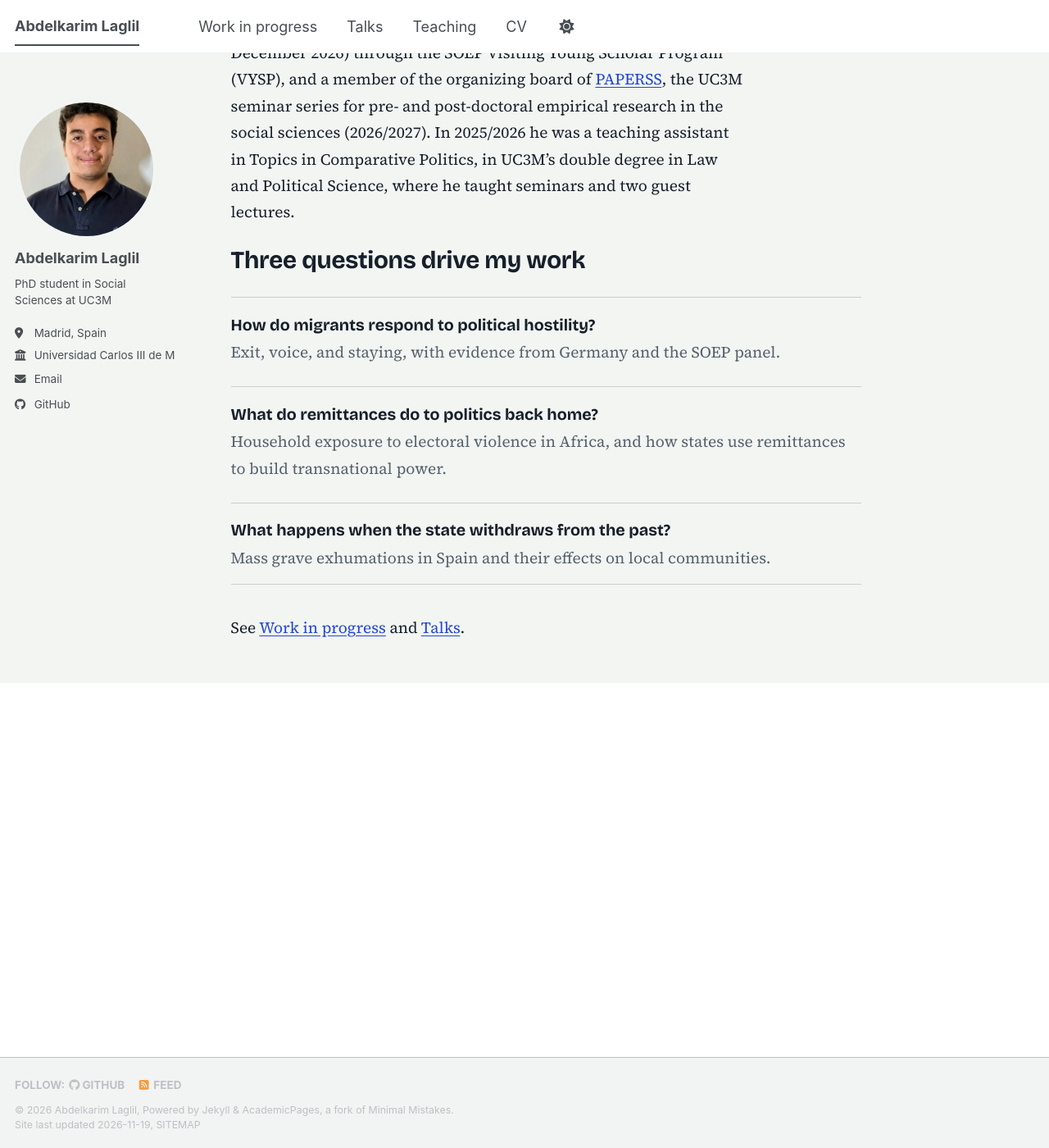
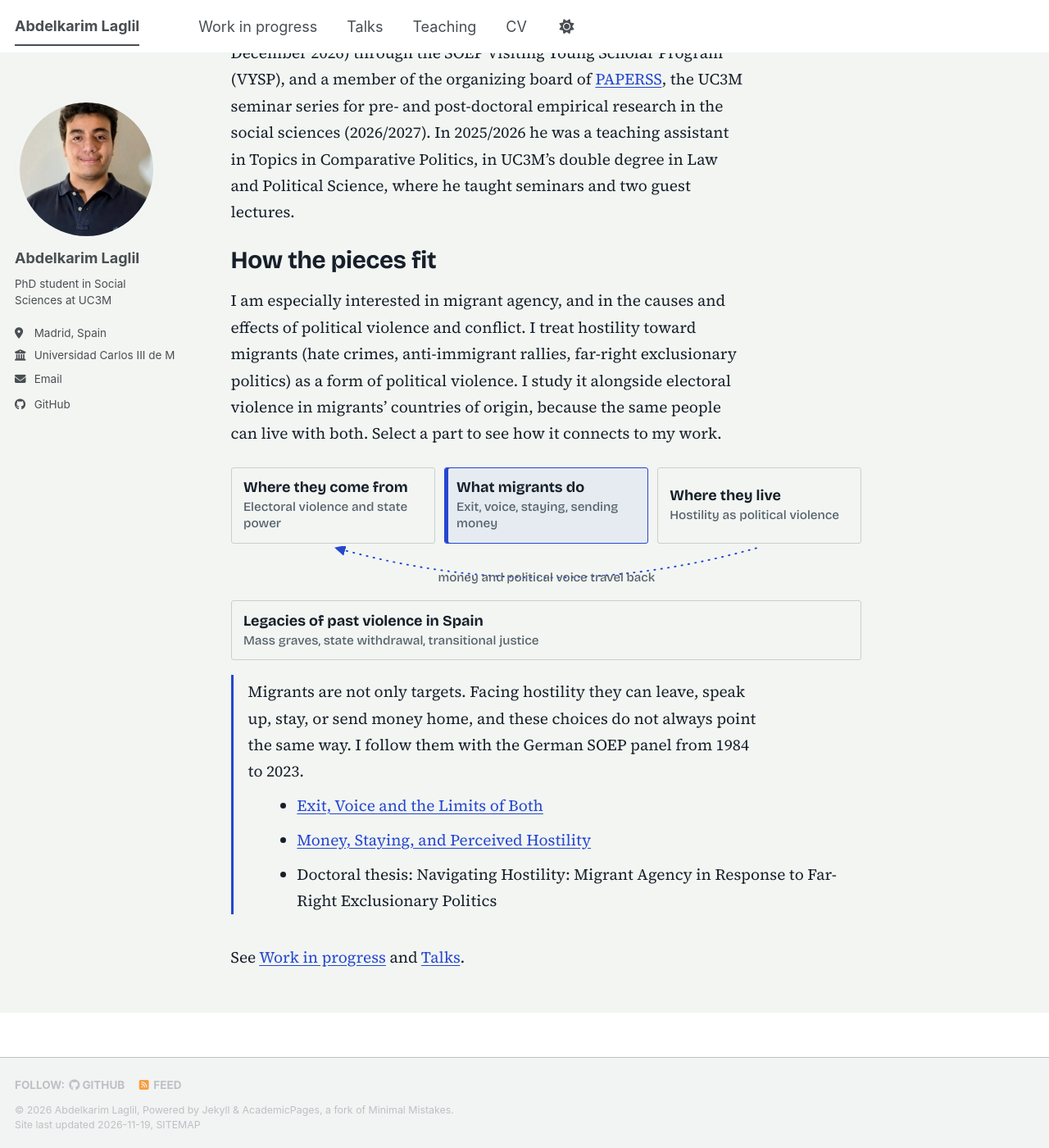
Before and after one commit to AbdelkarimLaglil/AbdelkarimLaglil.github.io, a Jekyll site: the page built from _pages/about.md, in a window 1280 px wide and 1400 px high, scrolled down 496 px. Shown: the whole window at 82% size. Built offline with Jekyll 4.4.1, drawn with Linux system fonts in a browser that asks for light colours; a script bundle is joined from its source files by our own code; a style sheet for code colours, icons or effects is not loaded.

Commit message:
Add interactive research map to home page
Co-Authored-By: Claude Sonnet 5.5 <noreply@anthropic.com>
Claude-Session: https://claude.ai/code/session_017vH5ZQkLibWayVuG7moGCB

```diff
--- a/_pages/about.md
+++ b/_pages/about.md
@@ -25,13 +25,31 @@ Abdelkarim Laglil is a PhD student in Social Sciences at Universidad Carlos III
 
 He is currently a visiting researcher at DIW Berlin (September–December 2026) through the SOEP Visiting Young Scholar Program (VYSP), and a member of the organizing board of [PAPERSS](https://sites.google.com/view/paperss-seminarseries/home), the UC3M seminar series for pre- and post-doctoral empirical research in the social sciences (2026/2027). In 2025/2026 he was a teaching assistant in Topics in Comparative Politics, in UC3M's double degree in Law and Political Science, where he taught seminars and two guest lectures.
 
-Three questions drive my work
+How the pieces fit
 ======
 
-<ul class="lh-questions">
-<li><strong>How do migrants respond to political hostility?</strong><span>Exit, voice, and staying, with evidence from Germany and the SOEP panel.</span></li>
-<li><strong>What do remittances do to politics back home?</strong><span>Household exposure to electoral violence in Africa, and how states use remittances to build transnational power.</span></li>
-<li><strong>What happens when the state withdraws from the past?</strong><span>Mass grave exhumations in Spain and their effects on local communities.</span></li>
-</ul>
+I am especially interested in migrant agency, and in the causes and effects of political violence and conflict. I treat hostility toward migrants (hate crimes, anti-immigrant rallies, far-right exclusionary politics) as a form of political violence. I study it alongside electoral violence in migrants' countries of origin, because the same people can live with both. Select a part to see how it connects to my work.
+
+<div class="lh-map">
+<div class="lh-row">
+<button type="button" class="lh-node" data-target="lh-origin" aria-pressed="false"><span class="t">Where they come from</span><span class="s">Electoral violence and state power</span></button>
+<button type="button" class="lh-node" data-target="lh-agency" aria-pressed="true"><span class="t">What migrants do</span><span class="s">Exit, voice, staying, sending money</span></button>
+<button type="button" class="lh-node" data-target="lh-dest" aria-pressed="false"><span class="t">Where they live</span><span class="s">Hostility as political violence</span></button>
+</div>
+<svg class="lh-back" viewBox="0 0 640 46" aria-hidden="true" focusable="false"><defs><marker id="lh-arrow" viewBox="0 0 10 10" refX="8" refY="5" markerWidth="7" markerHeight="7" orient="auto-start-reverse"><path d="M0 0L10 5L0 10z" fill="currentColor"/></marker></defs><path d="M533 2 Q320 62 107 2" fill="none" stroke="currentColor" stroke-width="1.6" stroke-dasharray="1 6" stroke-linecap="round" marker-end="url(#lh-arrow)"/><text x="320" y="36" text-anchor="middle">money and political voice travel back</text></svg>
+<button type="button" class="lh-node lh-wide" data-target="lh-past" aria-pressed="false"><span class="t">Legacies of past violence in Spain</span><span class="s">Mass graves, state withdrawal, transitional justice</span></button>
+<div class="lh-panel" id="lh-origin"><p>In many countries of origin, elections bring violence. I ask how households exposed to it, and the fear it creates, connect to remittances, and how authoritarian states use migrants' money and ties to build transnational power.</p><ul><li><a href="{{ site.baseurl }}/work-in-progress/">Remittances and Electoral Violence in Africa</a></li><li><a href="{{ site.baseurl }}/work-in-progress/">The Political Valence of Financial Remittances</a>, with Sebastián Lavezzolo</li></ul></div>
+<div class="lh-panel on" id="lh-agency"><p>Migrants are not only targets. Facing hostility they can leave, speak up, stay, or send money home, and these choices do not always point the same way. I follow them with the German SOEP panel from 1984 to 2023.</p><ul><li><a href="{{ site.baseurl }}/work-in-progress/">Exit, Voice and the Limits of Both</a></li><li><a href="{{ site.baseurl }}/work-in-progress/">Money, Staying, and Perceived Hostility</a></li><li>Doctoral thesis: Navigating Hostility: Migrant Agency in Response to Far-Right Exclusionary Politics</li></ul></div>
+<div class="lh-panel" id="lh-dest"><p>Hate crimes, anti-immigrant rallies and exclusionary politics shape daily life where migrants settle. I treat them as political violence and ask how local hostility, and the perception of it, changes what migrants do.</p><ul><li><a href="{{ site.baseurl }}/work-in-progress/">Exit, Voice and the Limits of Both</a>: local political hostility</li><li><a href="{{ site.baseurl }}/work-in-progress/">Money, Staying, and Perceived Hostility</a></li></ul></div>
+<div class="lh-panel" id="lh-past"><p>Violence also leaves a past that states have to face. In Spain, I study mass grave exhumations: what happens when the state withdraws, and what grassroots human rights work changes in local communities.</p><ul><li><a href="{{ site.baseurl }}/work-in-progress/">Broken promises: State withdrawal and mass grave exhumations in Spain</a></li><li><a href="{{ site.baseurl }}/work-in-progress/">The consequences of grassroots human rights</a></li></ul></div>
+</div>
+<script>
+(function(){var m=document.querySelector('.lh-map');if(!m)return;m.classList.add('js');
+var nodes=m.querySelectorAll('.lh-node'),panels=m.querySelectorAll('.lh-panel');
+function show(id){for(var i=0;i<nodes.length;i++){nodes[i].setAttribute('aria-pressed',nodes[i].getAttribute('data-target')===id?'true':'false');}
+for(var j=0;j<panels.length;j++){if(panels[j].id===id){panels[j].classList.add('on');}else{panels[j].classList.remove('on');}}}
+for(var k=0;k<nodes.length;k++){nodes[k].addEventListener('click',function(){show(this.getAttribute('data-target'));});}
+show('lh-agency');})();
+</script>
 
 See [Work in progress]({{ site.baseurl }}/work-in-progress/) and [Talks]({{ site.baseurl }}/talks/).
--- a/_sass/layout/_lh.scss
+++ b/_sass/layout/_lh.scss
@@ -107,3 +107,30 @@ html:not([data-theme="dark"]) .archive { background-color: var(--lh-paper); }
 .lh-quiet li { margin: 0.5rem 0; }
 
 :focus-visible { outline: 3px solid var(--lh-route); outline-offset: 2px; }
+
+/* ---- Research map ---- */
+.lh-map { max-width: 46rem; margin: 1.2rem 0 2rem; color: var(--lh-route); }
+.lh-row { display: grid; grid-template-columns: repeat(3, 1fr); gap: 0.6rem; }
+.lh-node {
+  display: block; width: 100%; text-align: left; cursor: pointer;
+  background: transparent; color: var(--lh-ink);
+  border: 1.5px solid var(--lh-rule); border-radius: 3px; padding: 0.7rem 0.8rem;
+  font-family: var(--lh-display); line-height: 1.3;
+}
+.lh-node .t { display: block; font-weight: 700; font-size: 1rem; }
+.lh-node .s { display: block; font-weight: 500; font-size: 0.85rem; color: var(--lh-muted); margin-top: 0.15rem; }
+.lh-node:hover { border-color: var(--lh-route); }
+.lh-node[aria-pressed="true"] { border-color: var(--lh-route); box-shadow: inset 4px 0 0 var(--lh-route); background: rgba(37, 71, 208, 0.06); }
+html[data-theme="dark"] .lh-node[aria-pressed="true"] { background: rgba(142, 162, 255, 0.1); }
+.lh-wide { margin-top: 0.6rem; }
+.lh-back { display: block; width: 100%; height: auto; margin: 0.2rem 0 0; color: var(--lh-route); }
+.lh-back text { font-family: var(--lh-display); font-size: 12.5px; fill: var(--lh-muted); }
+.lh-panel { margin-top: 1rem; padding: 0.2rem 0 0 1rem; border-left: 3px solid var(--lh-route); color: var(--lh-ink); }
+.lh-panel p { margin: 0 0 0.5rem; }
+.lh-panel ul { margin: 0 0 0.3rem 1.1rem; }
+.lh-map.js .lh-panel { display: none; }
+.lh-map.js .lh-panel.on { display: block; }
+@media (max-width: 40em) {
+  .lh-row { grid-template-columns: 1fr; }
+  .lh-back { display: none; }
+}
```
